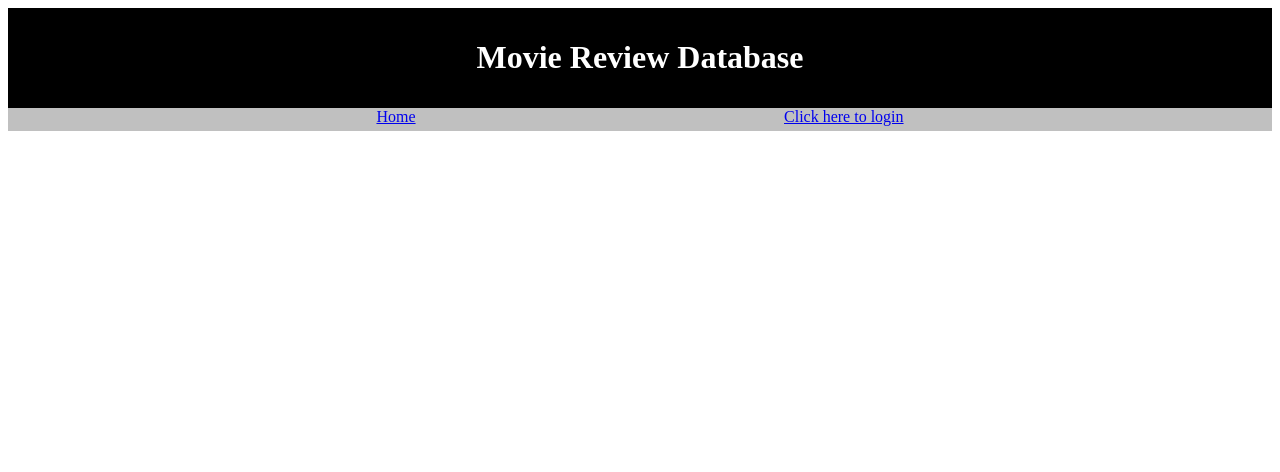
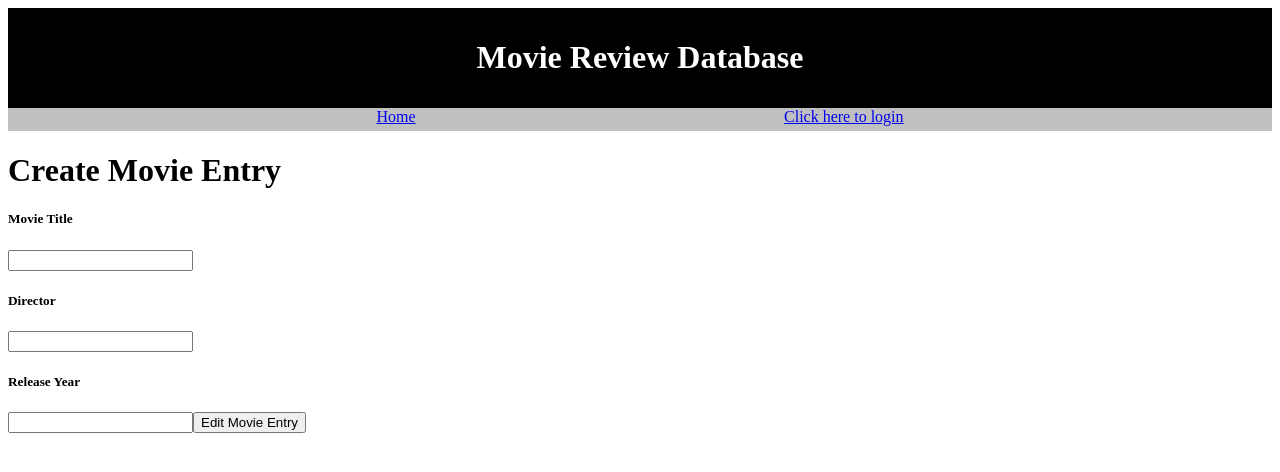
Before and after one commit to joegramstad/project_3, a React (Create React App) app: page /entry/edit/1 in a window 1280 px wide. Shown: the top 472 px of the page. Built offline with nearby package versions, Linux system fonts and the light colour scheme; no server answers.

Commit message:
core functionality working

```diff
--- a/src/App.js
+++ b/src/App.js
@@ -1,15 +1,37 @@
 import React, { useEffect, useState } from 'react';
 
 import Axios from 'axios';
+import {useNavigate} from "react-router";
 
 function App() {
 
+    const navigate = useNavigate();
     const [entries, setEntries] = useState([]);
 
     function getEntries() {
         Axios.get('api/entries/')
             .then(function (response) {
             setEntries(response.data);
+            })
+    }
+
+    function editEntry(id) {
+            navigate('/entry/edit/' + id);
+        // Axios.put('api/entries/')
+        //     .then(response=> {
+        //     console.log(response.data);
+        //     })
+    }
+
+    function deleteEntry(id) {
+        Axios.delete('api/entries/' + id)
+            .then(response => {
+                console.log(response.data);
+            })
+
+        Axios.delete('api/reviews/', {data: {id: id}})
+            .then(response => {
+                console.log(response.data);
             })
     }
 
@@ -21,6 +43,8 @@ function App() {
         <a href={'entry/' + entry._id}><h1>{entry.title}</h1></a>
         <span> Director: {entry.director}</span>
         <span> Release Year: {entry.releaseYear}</span>
+        <button onClick={() => editEntry(entry._id)}> Edit </button>
+        <button onClick={() => deleteEntry(entry._id)}> Delete </button>
         </div>)
 
     }
--- /dev/null
+++ b/src/EntryEdit.jsx
@@ -0,0 +1,57 @@
+import React, {useEffect, useState} from 'react';
+import Axios from 'axios';
+import {useNavigate, useParams} from 'react-router';
+
+export default function EntryEdit(props) {
+    const params = useParams();
+
+    const navigate = useNavigate();
+    const [title, setTitle] = useState('');
+    const [director, setDirector] = useState('');
+    const [releaseYear, setYear] = useState('');
+
+    function getEntry() {
+        Axios.get('/api/entries/' + params.entryID)
+            .then(response => {
+                setTitle(response.data.title);
+                setDirector(response.data.director);
+                setYear(response.data.releaseYear);
+            })
+            .catch(error => console.log(error));
+    }
+
+    useEffect(getEntry, [])
+
+    function editEntry() {
+        Axios.put('/api/entries/' + params.entryID, {title: title, director: director, year: releaseYear})
+            .then(response => {
+                navigate('/')
+            })
+            .catch(error => console.log(error));
+    }
+
+    return (
+        <div>
+            <h1>Create Movie Entry</h1>
+            <h5>
+                Movie Title
+            </h5>
+            <input value={title} onChange={e => setTitle(e.target.value)} />
+            <h5>
+                Director
+            </h5>
+            <input value={director} onChange={e => setDirector(e.target.value)} />
+            <h5>
+                Release Year
+            </h5>
+            <input type={"number"} value={releaseYear} onChange={e => setYear(e.target.value)} />
+
+            <button onClick={editEntry}>
+                Edit Movie Entry
+            </button>
+        </div>
+
+    )
+
+
+}
--- a/src/index.js
+++ b/src/index.js
@@ -6,6 +6,7 @@ import EntryCreate from './EntryCreate';
 import Login from './Login';
 import EntryThread from './EntryThread';
 import NavBar from './NavBar';
+import EntryEdit from "./EntryEdit";
 
 ReactDOM.render(
     <div>
@@ -15,6 +16,7 @@ ReactDOM.render(
                 <Route path={"/"} element={<App />}/>
                 <Route path={"/login"} element={<Login />} />
                 <Route path={"/entry"} element={<EntryCreate />}/>
+                <Route path={"/entry/edit/:entryID"} element={<EntryEdit />}/>
                 <Route path={"/entry/:entryID"} element={<EntryThread />} />
             </Routes>
         </BrowserRouter>
```
Also changed, not shown: routes/entry.js (+24 -2 lines), routes/model/entry.model.js (+7 -0 lines), routes/model/review.model.js (+6 -1 lines), routes/review.js (+13 -1 lines). Lines whose indentation alone changed are shown as unchanged.
